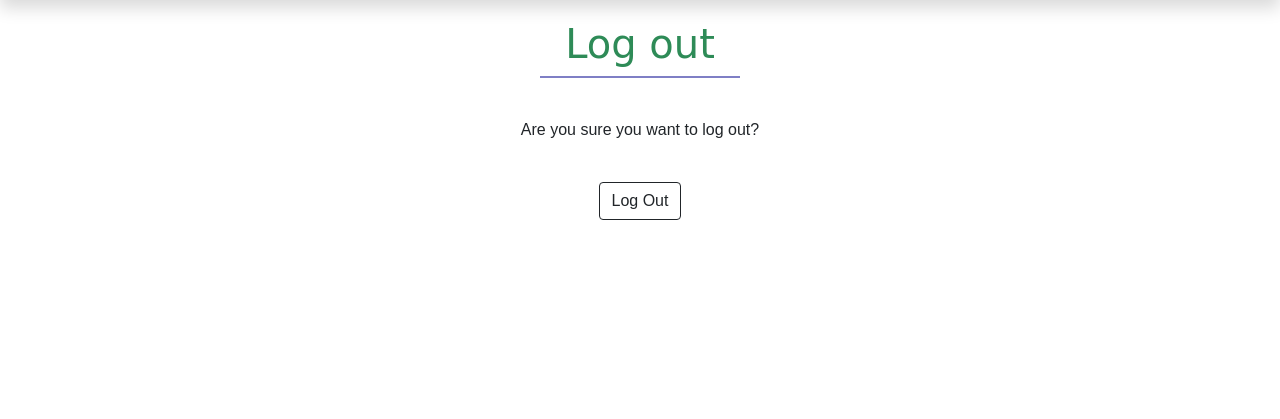
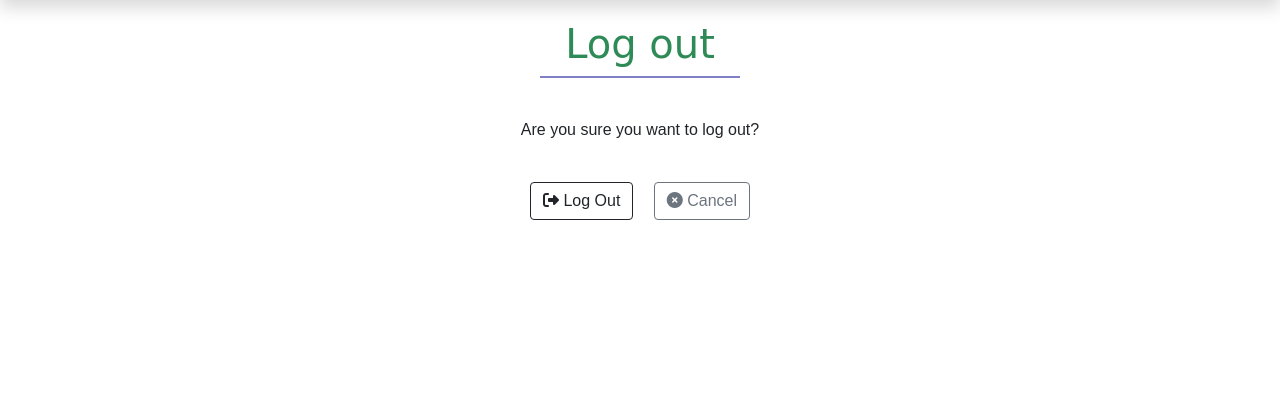
Before and after one commit to IzabellaLopes/kidlit-swap, a Django app: template templates/account/logout.html in a window 1280 px wide. Shown: the part 70-489 px from the top of the page. Run offline with Django 3.2, Linux system fonts and the light colour scheme; the template is opened without the code that fills it: most values are stand-ins (such as "Sample title", 1, 10 or a date in 2020); some libraries are stand-ins or nearby versions; some web fonts are replaced.

Commit message:
Implement cancel button with Font Awesome icons

```diff
--- a/templates/account/logout.html
+++ b/templates/account/logout.html
@@ -24,9 +24,19 @@
           {% if redirect_field_value %}
             <input type="hidden" name="{{ redirect_field_name }}" value="{{ redirect_field_value }}" />
           {% endif %}
-          <button type="submit" class="btn btn btn-outline-dark m-2">{% trans 'Log Out' %}</button>
+
+          <!-- Log Out Button with Font Awesome Icon -->
+          <button type="submit" class="btn btn-outline-dark m-2">
+            <i class="fas fa-sign-out-alt"></i> {% trans 'Log Out' %}
+          </button>
+
+          <!-- Cancel Button with Font Awesome Icon -->
+          <a href="{% url 'home' %}" class="btn btn-outline-secondary m-2">
+            <i class="fas fa-times-circle"></i> {% trans 'Cancel' %}
+          </a>
         </form>
       </div>
     </div>
   </div>
+
 {% endblock %}
```
